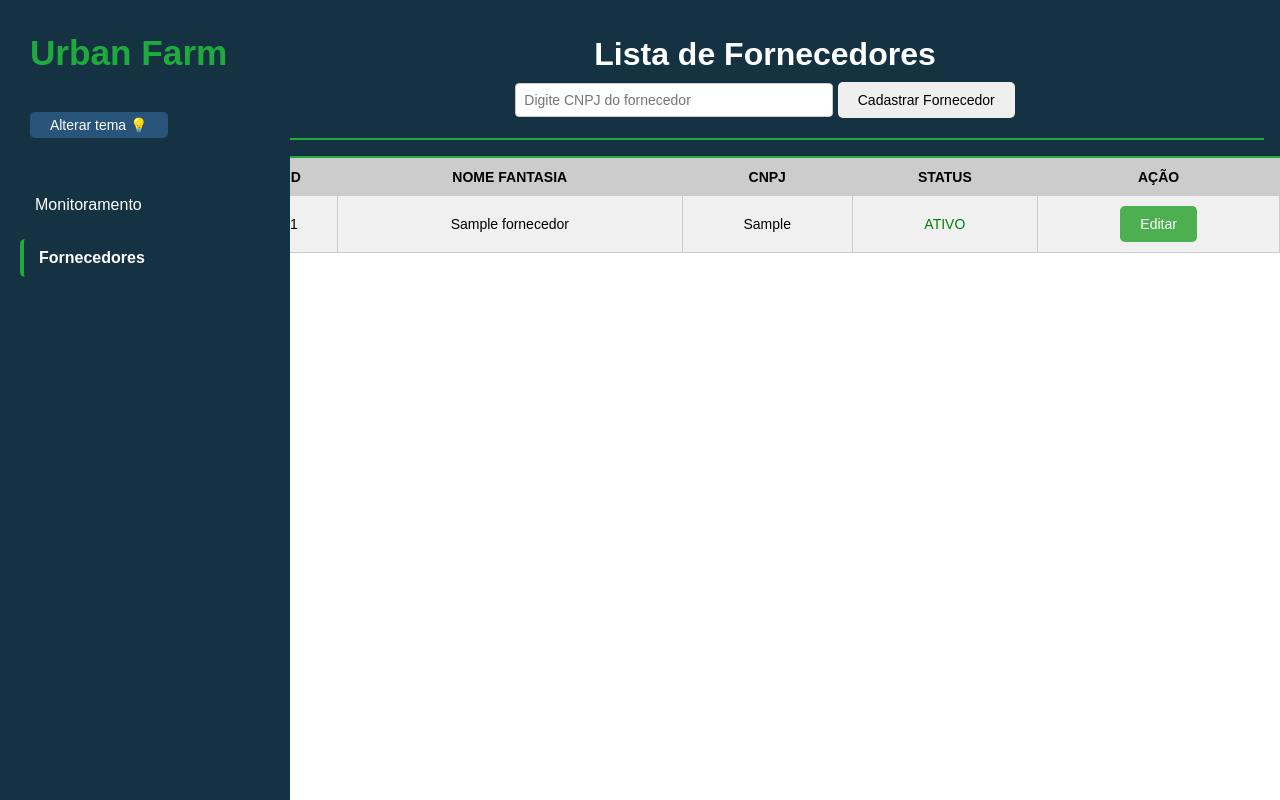
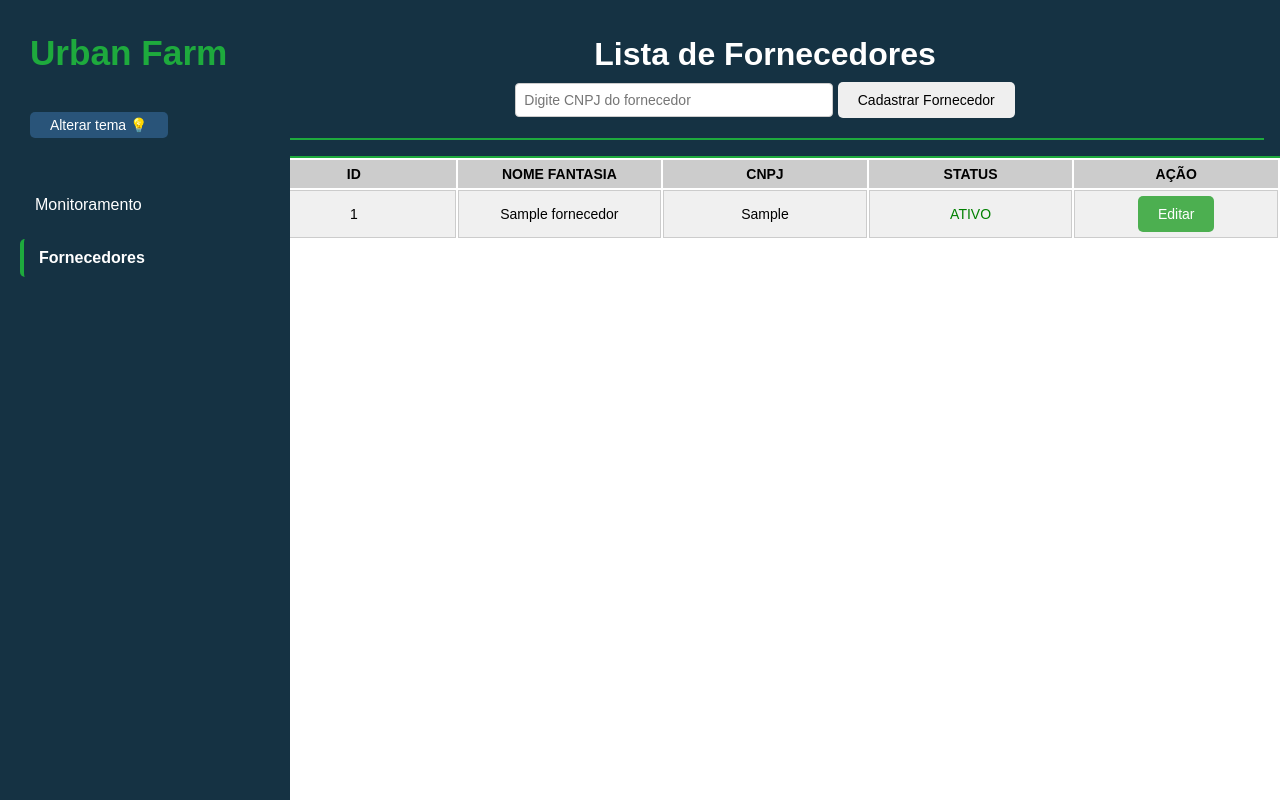
Before and after one commit to 2dbueno/UrbanFarm, a Django app: page /fornecedores/ in a window 1280 px wide. Run offline with Django 5.2, Linux system fonts and the light colour scheme; a user stored in the database is signed in; tables that the repository leaves empty hold one stand-in row (values such as "Sample post").

Commit message:
Reponsivo e remodelado a tabela

```diff
--- a/urban_farm/core/static/styles/fornecedores.css
+++ b/urban_farm/core/static/styles/fornecedores.css
@@ -1,4 +1,13 @@
 /* Estilos para a página de fornecedores */
+html, body {
+    margin: 0;
+    padding: 0;
+    width: 100%;
+    height: 100%;
+    overflow-x: hidden; /* Previne scroll horizontal desnecessário */
+    background-color: #fff; /* Ajuste o background se necessário */
+}
+
 .main-content {
     padding: 0;
 }
@@ -21,16 +30,20 @@
 
 .fornecedores-table {
     width: 100%;
-    border-collapse: collapse;
+    max-width: 100%; /* Garante que a tabela não ultrapasse a largura da tela */
     margin-bottom: 20px;
     font-size: 14px;
     text-align: center;
+    table-layout: fixed;
 }
 
 .fornecedores-table th, .fornecedores-table td {
     border: 1px solid #ccc;
-    padding: 10px;
+    padding: 5px; /* Reduzido para menos espaço */
     background-color: #f0f0f0;
+    overflow: hidden; /* Esconde o conteúdo que ultrapassa */
+    text-overflow: ellipsis; /* Adiciona reticências se o texto for muito longo */
+    white-space: nowrap; /* Impede que o texto quebre em várias linhas */
 }
 
 .fornecedores-table th {
@@ -71,6 +84,23 @@
     width: 60%;
     box-shadow: 0 4px 8px rgba(0, 0, 0, 0.2);
     border-radius: 8px;
+    position: relative; /* Para posicionar o botão close */
+}
+
+.close {
+    position: absolute;
+    right: 15px; /* Alinha o botão à direita */
+    top: 15px; /* Alinha o botão ao topo */
+    background-color: transparent;
+    border: none;
+    font-size: 20px;
+    color: #333; /* Cor do ícone de fechar */
+    cursor: pointer;
+    transition: background-color 0.3s;
+}
+
+.close:hover {
+    background-color: rgba(0, 0, 0, 0.1); /* Efeito hover */
 }
 
 .form-section {
@@ -119,12 +149,12 @@ button {
     font-size: 14px;
 }
 
-.cadastrar-btn, .edit-btn, .confirm-yes-btn {
+.submit-btn, .cadastrar-btn, .edit-btn, .confirm-yes-btn {
     background-color: #4CAF50; /* Verde */
     color: white;
 }
 
-.cadastrar-btn:hover, .edit-btn:hover, .confirm-yes-btn:hover {
+.submit-btn:hover, .cadastrar-btn:hover, .edit-btn:hover, .confirm-yes-btn:hover {
     background-color: #45a049; /* Verde mais escuro ao passar o mouse */
 }
 
```
